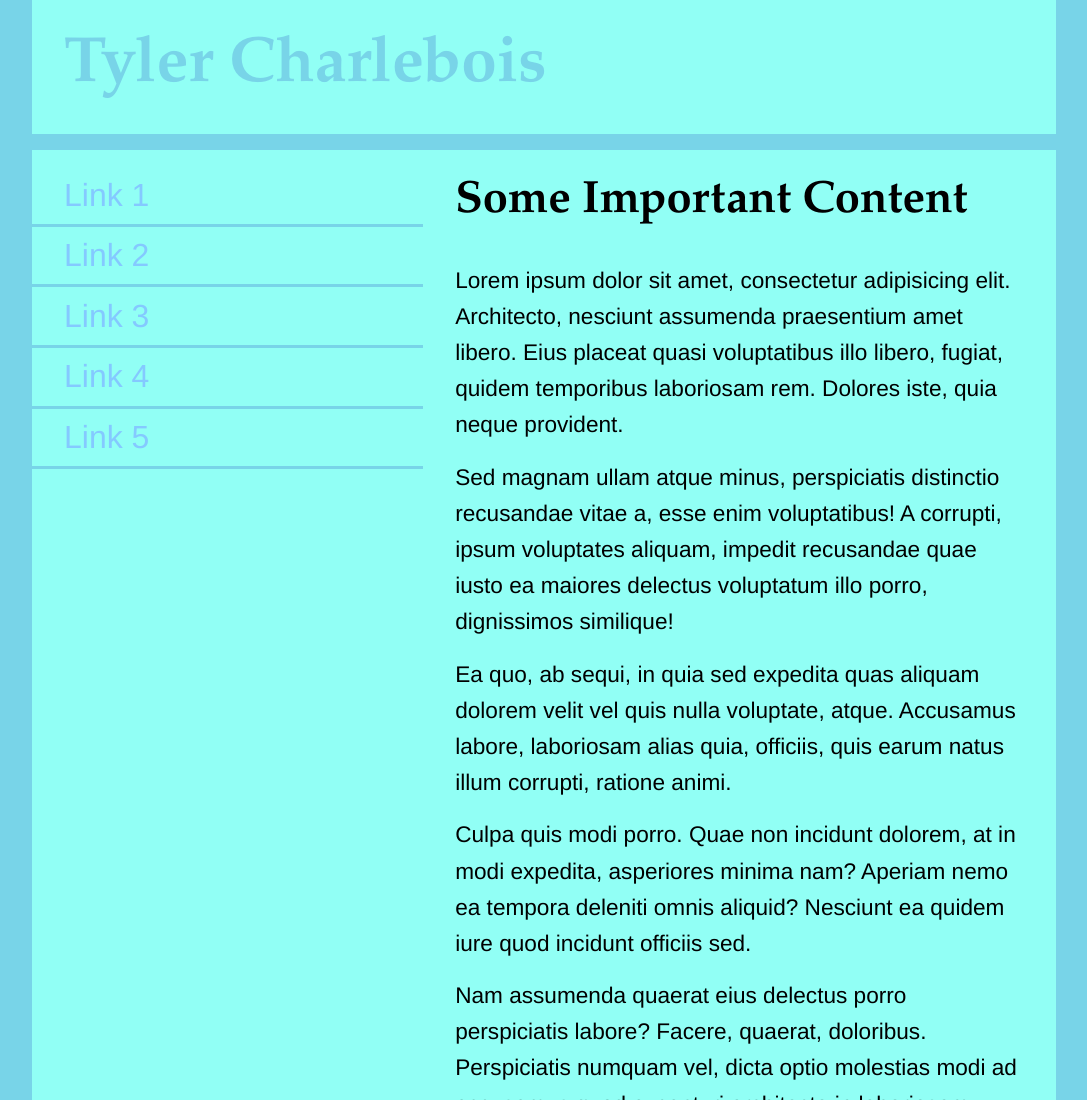
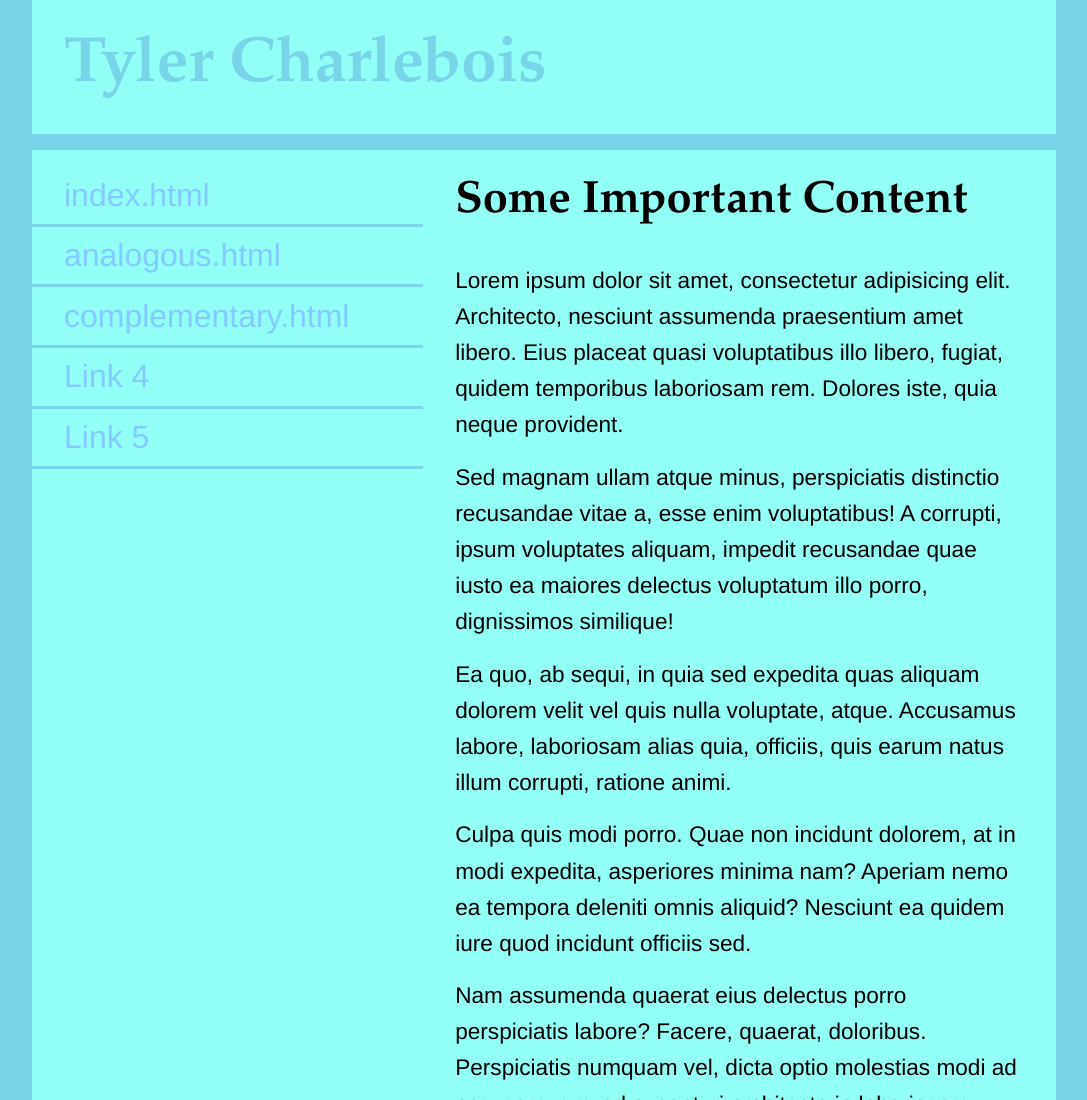
Before and after one commit to Char1026/colours, a plain HTML site: page analogous.html in a window 1280 px wide. Shown: the top 1100 px of the page, without its empty margins (96-1183 px from the left). Drawn offline with Linux system fonts and the light colour scheme.

Commit message:
Updated links

```diff
--- a/analogous.html
+++ b/analogous.html
@@ -99,9 +99,9 @@
         </header>
         <nav>
             <ul>
-                <li><a href="#">Link 1</a></li>
-                <li><a href="#">Link 2</a></li>
-                <li><a href="#">Link 3</a></li>
+                <li><a href="https://char1026.github.io/colours/index.html">index.html</a></li>
+                <li><a href="https://char1026.github.io/colours/analogous.html">analogous.html</a></li>
+                <li><a href="https://char1026.github.io/colours/complementary.html">complementary.html</a></li>
                 <li><a href="#">Link 4</a></li>
                 <li><a href="#">Link 5</a></li>
             </ul>
```
Also changed, not shown: complementary.html (+3 -3 lines), index.html (+3 -3 lines).
